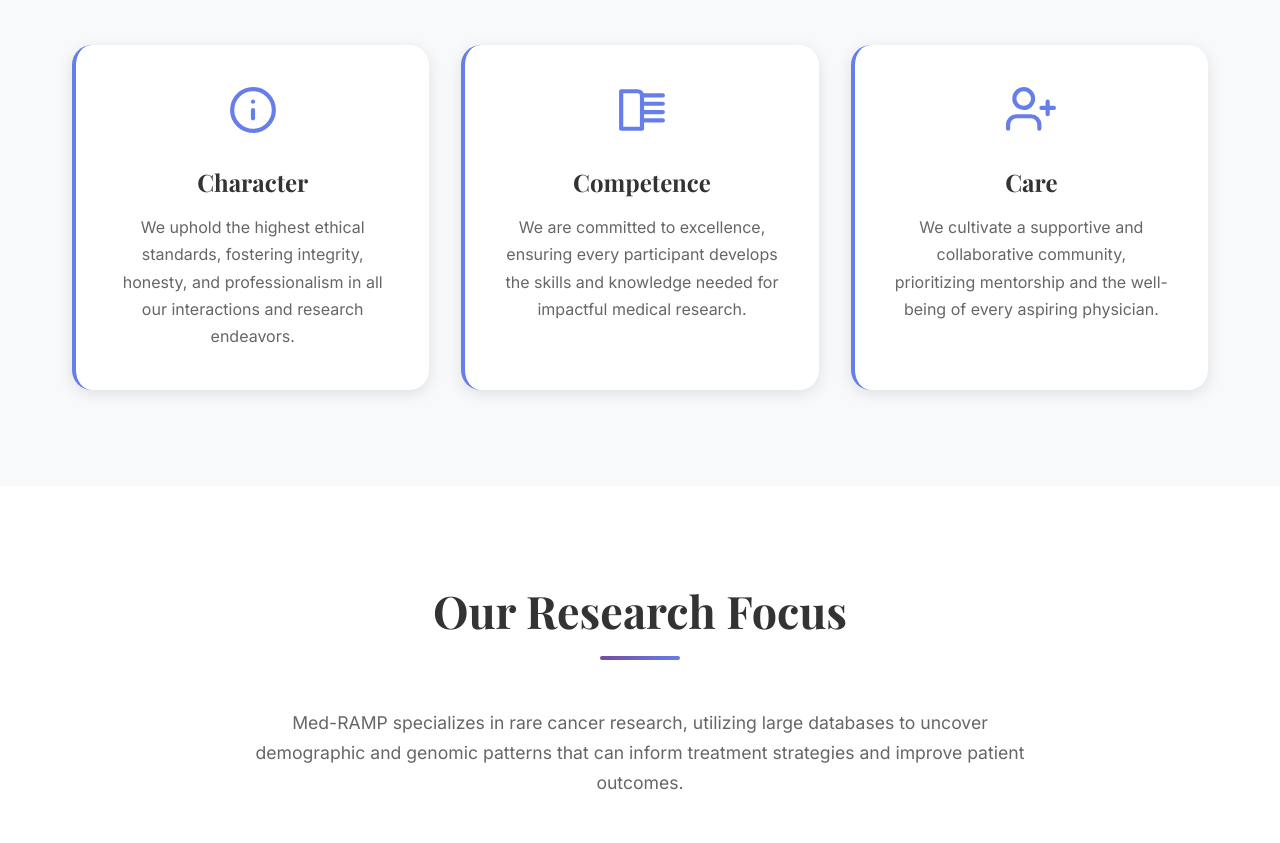
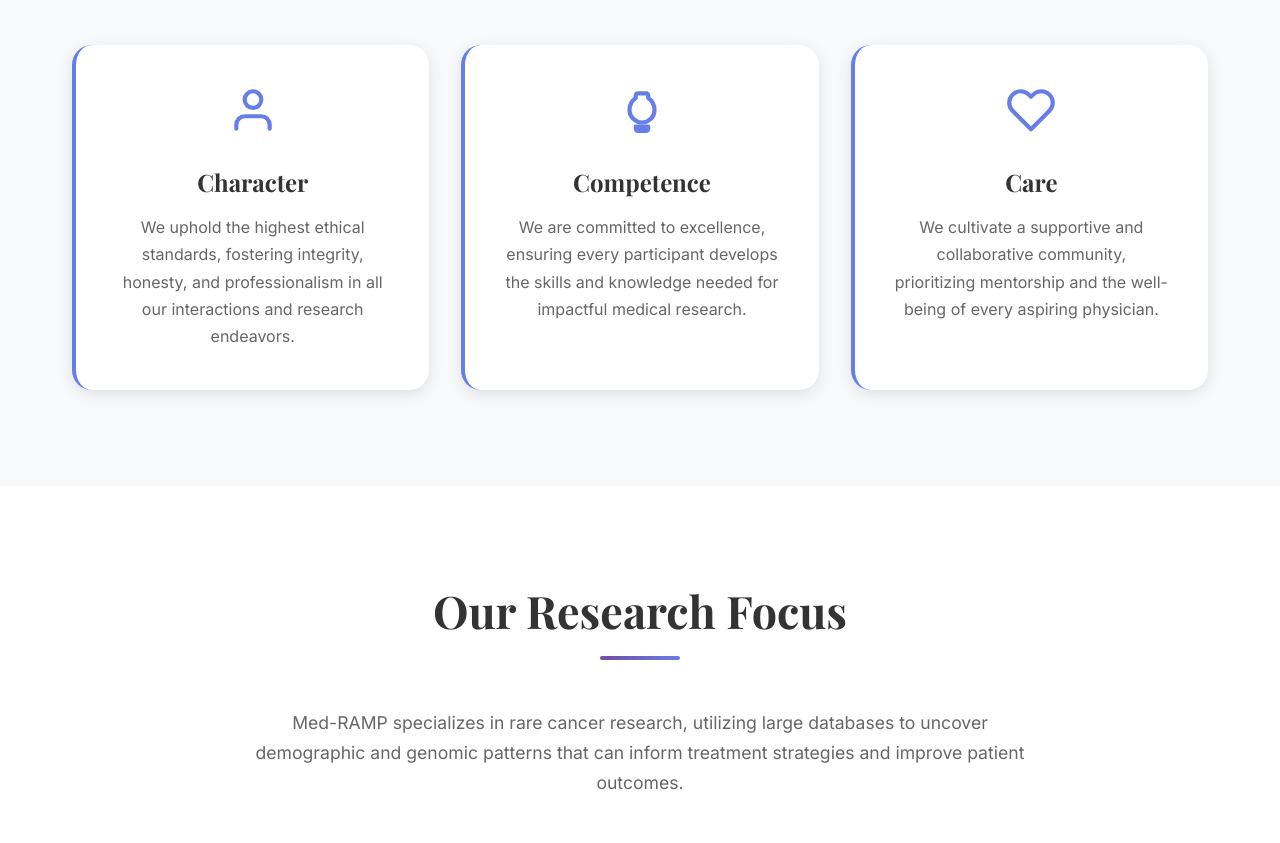
Before and after one commit to beauhsiacreighton/med-ramp, a plain HTML site: page about.html in a window 1280 px wide. Shown: the part 1641-2484 px from the top of the page. Drawn offline with nearby package versions, Linux system fonts and the light colour scheme.

Commit message:
Update about.html

```diff
--- a/about.html
+++ b/about.html
@@ -329,21 +329,29 @@
             <div class="values-grid">
                 <div class="value-card" data-scroll-animate>
                     <div class="value-icon">
-                        <svg viewBox="0 0 24 24"><path d="M12 2C6.48 2 2 6.48 2 12C2 17.52 6.48 22 12 22C17.52 22 22 17.52 22 12C22 6.48 17.52 2 12 2Z" stroke-linecap="round" stroke-linejoin="round"/><path d="M12 16V12" stroke-linecap="round" stroke-linejoin="round"/><path d="M12 8H12.01" stroke-linecap="round" stroke-linejoin="round"/></svg>
+                        <svg viewBox="0 0 24 24" fill="none" xmlns="http://www.w3.org/2000/svg">
+                            <path d="M20 21v-2a4 4 0 0 0-4-4H8a4 4 0 0 0-4 4v2" stroke="currentColor" stroke-width="2" stroke-linecap="round" stroke-linejoin="round"></path>
+                            <circle cx="12" cy="7" r="4" stroke="currentColor" stroke-width="2" stroke-linecap="round" stroke-linejoin="round"></circle>
+                        </svg>
                     </div>
                     <h3>Character</h3>
                     <p>We uphold the highest ethical standards, fostering integrity, honesty, and professionalism in all our interactions and research endeavors.</p>
                 </div>
                 <div class="value-card" data-scroll-animate>
                     <div class="value-icon">
-                         <svg viewBox="0 0 24 24"><path d="M2 3H10C11.1046 3 12 3.89543 12 5V21H2V3Z" stroke-linecap="round" stroke-linejoin="round"/><path d="M12 5L22 5" stroke-linecap="round" stroke-linejoin="round"/><path d="M12 9L22 9" stroke-linecap="round" stroke-linejoin="round"/><path d="M12 13L22 13" stroke-linecap="round" stroke-linejoin="round"/><path d="M12 17L22 17" stroke-linecap="round" stroke-linejoin="round"/></svg>
+                        <svg viewBox="0 0 24 24" fill="none" xmlns="http://www.w3.org/2000/svg">
+                            <path d="M9 21c0 .55.45 1 1 1h4c.55 0 1-.45 1-1v-1H9v1z" stroke="currentColor" stroke-width="2" stroke-linecap="round" stroke-linejoin="round"></path>
+                            <path d="M12 18c-3.31 0-6-2.69-6-6 0-2.38 1.19-4.47 3-5.74V5c0-.55.45-1 1-1h4c.55 0 1 .45 1 1v1.26c1.81 1.27 3 3.36 3 5.74 0 3.31-2.69 6-6 6z" stroke="currentColor" stroke-width="2" stroke-linecap="round" stroke-linejoin="round"></path>
+                        </svg>
                     </div>
                     <h3>Competence</h3>
                     <p>We are committed to excellence, ensuring every participant develops the skills and knowledge needed for impactful medical research.</p>
                 </div>
                 <div class="value-card" data-scroll-animate>
                     <div class="value-icon">
-                        <svg viewBox="0 0 24 24"><path d="M16 21V19C16 16.7909 14.2091 15 12 15H5C2.79086 15 1 16.7909 1 19V21" stroke-linecap="round" stroke-linejoin="round"/><path d="M8.5 11C10.9853 11 13 8.98528 13 6.5C13 4.01472 10.9853 2 8.5 2C6.01472 2 4 4.01472 4 6.5C4 8.98528 6.01472 11 8.5 11Z" stroke-linecap="round" stroke-linejoin="round"/><path d="M20 8V14" stroke-linecap="round" stroke-linejoin="round"/><path d="M23 11H17" stroke-linecap="round" stroke-linejoin="round"/></svg>
+                        <svg viewBox="0 0 24 24" fill="none" xmlns="http://www.w3.org/2000/svg">
+                            <path d="M20.84 4.61a5.5 5.5 0 0 0-7.78 0L12 5.67l-1.06-1.06a5.5 5.5 0 0 0-7.78 7.78l1.06 1.06L12 21.23l7.78-7.78 1.06-1.06a5.5 5.5 0 0 0 0-7.78z" stroke="currentColor" stroke-width="2" stroke-linecap="round" stroke-linejoin="round"></path>
+                        </svg>
                     </div>
                     <h3>Care</h3>
                     <p>We cultivate a supportive and collaborative community, prioritizing mentorship and the well-being of every aspiring physician.</p>
```
